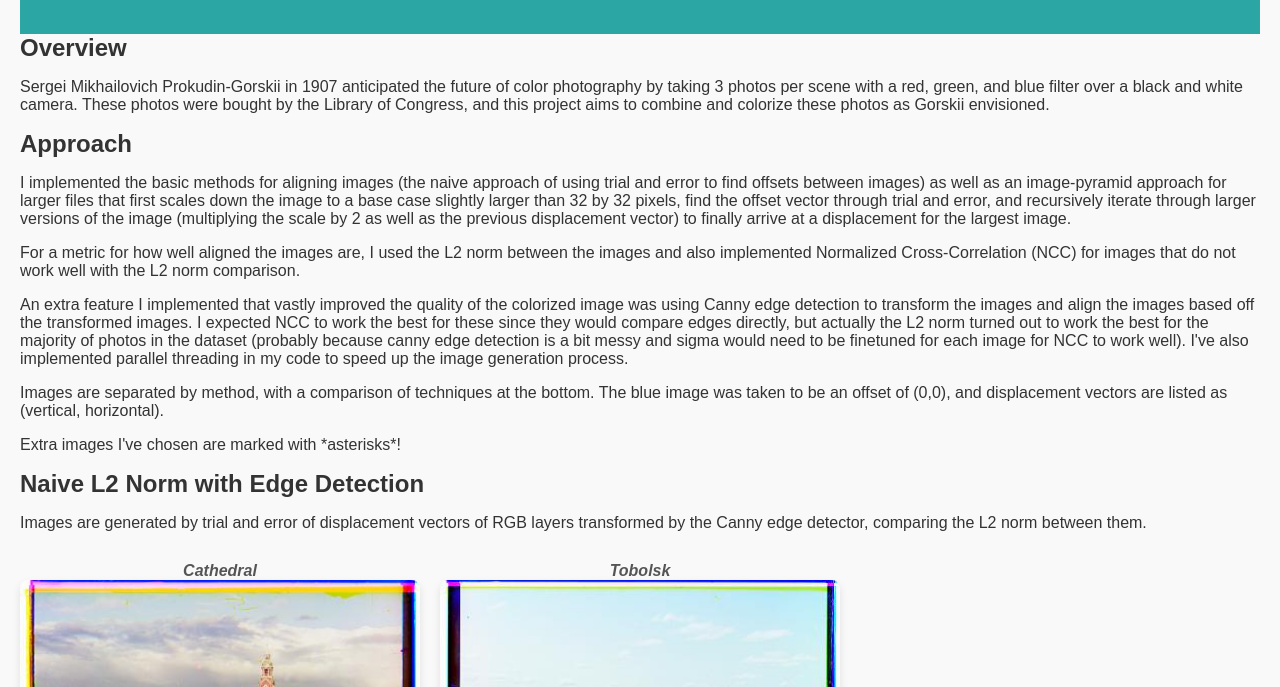
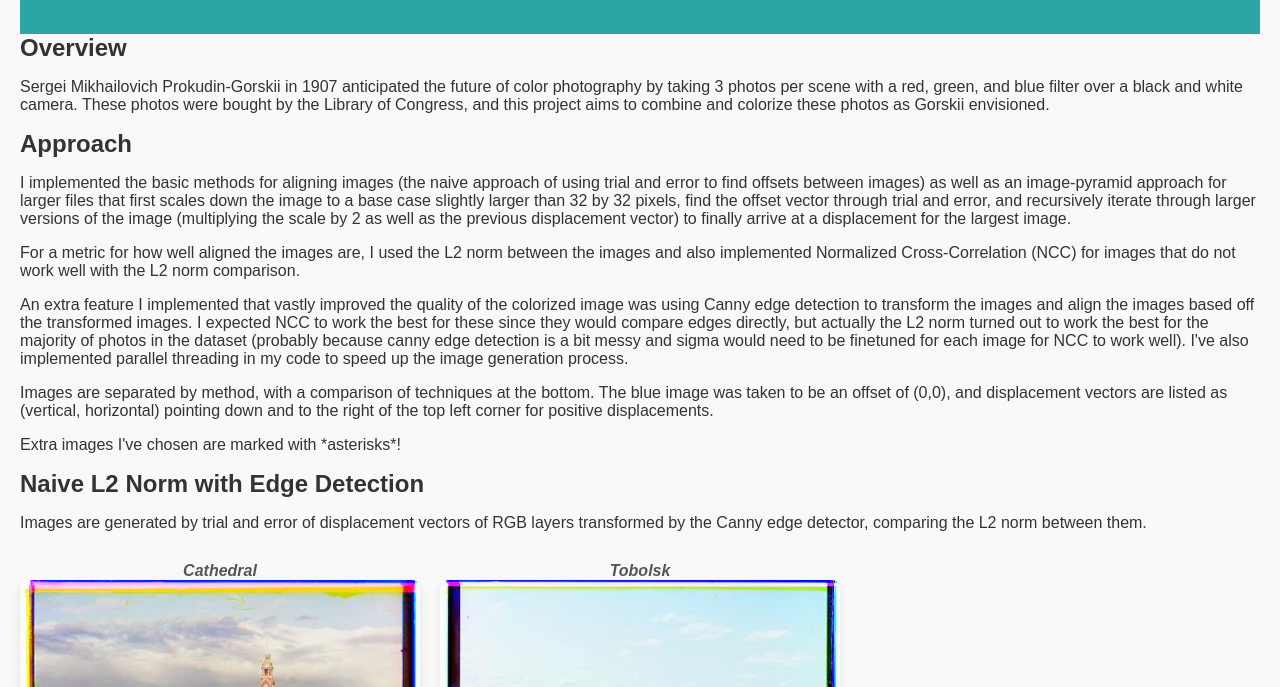
Before and after one commit to rm-rf-ryan/rm-rf-ryan.github.io, a plain HTML site: page 1/index.html in a window 1280 px wide. Shown: the part 113-800 px from the top of the page. Drawn offline with Linux system fonts and the light colour scheme.

Commit message:
update proj1 index

```diff
--- a/1/index.html
+++ b/1/index.html
@@ -28,7 +28,7 @@
             <p>I implemented the basic methods for aligning images (the naive approach of using trial and error to find offsets between images) as well as an image-pyramid approach for larger files that first scales down the image to a base case slightly larger than 32 by 32 pixels, find the offset vector through trial and error, and recursively iterate through larger versions of the image (multiplying the scale by 2 as well as the previous displacement vector) to finally arrive at a displacement for the largest image.</p>
             <p> For a metric for how well aligned the images are, I used the L2 norm between the images and also implemented Normalized Cross-Correlation (NCC) for images that do not work well with the L2 norm comparison.</p>
             <p> An extra feature I implemented that vastly improved the quality of the colorized image was using Canny edge detection to transform the images and align the images based off the transformed images. I expected NCC to work the best for these since they would compare edges directly, but actually the L2 norm turned out to work the best for the majority of photos in the dataset (probably because canny edge detection is a bit messy and sigma would need to be finetuned for each image for NCC to work well). I've also implemented parallel threading in my code to speed up the image generation process.</p>
-            <p>Images are separated by method, with a comparison of techniques at the bottom. The blue image was taken to be an offset of (0,0), and displacement vectors are listed as (vertical, horizontal).</p>
+            <p>Images are separated by method, with a comparison of techniques at the bottom. The blue image was taken to be an offset of (0,0), and displacement vectors are listed as (vertical, horizontal) pointing down and to the right of the top left corner for positive displacements.</p>
             <p>Extra images I've chosen are marked with *asterisks*! </p>
         </section>
         <section>
```
